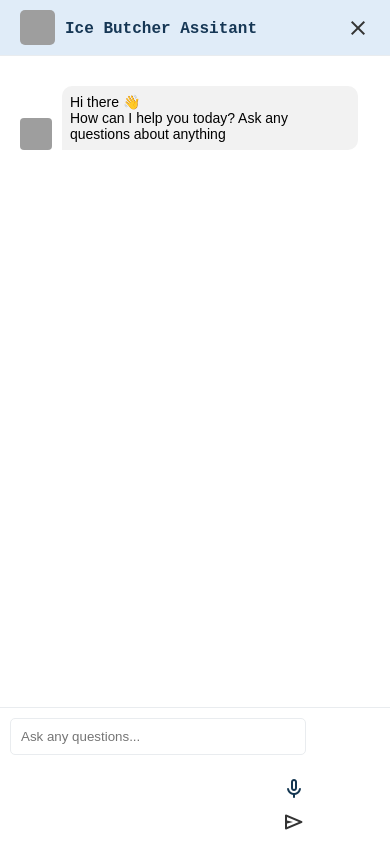
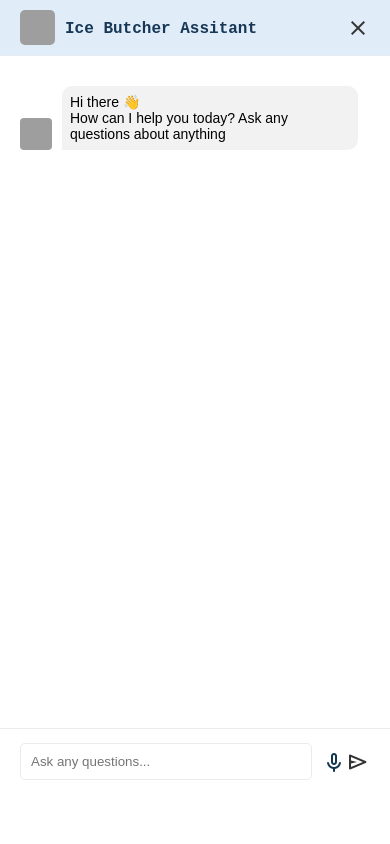
Before and after one commit to FasihAhmedRaza/Ice--chatbot--, a plain HTML site: page index.html in a window 390 px wide. Both pictures are taken after a click on the button 349 px from the left and 803 px from the top of the page. Drawn offline with nearby package versions, Linux system fonts and the light colour scheme; grey boxes are pictures that could not be loaded.

Commit message:
Update index.html

```diff
--- a/index.html
+++ b/index.html
@@ -321,27 +321,9 @@
       text-align: center;
 
     }
-
-    .chat-input {
-        padding: 10px;
-        border-top: 1px solid #e9ecef;
-      }
-
-      .chat-input .input-container {
-        flex-direction: column;
-        align-items: stretch;
-        width: 80%;
-      }
-
-      .chat-input input {
-        margin-right: 0;
-        margin-bottom: 10px;
-      }
-
-      .chat-input .send-btn,
-      .chat-input .voice-btn {
-        align-self: flex-end;
-      }
+    .chat-input{
+      margin-bottom: 50px;
+    }
 
     }
     .external-link{
```
